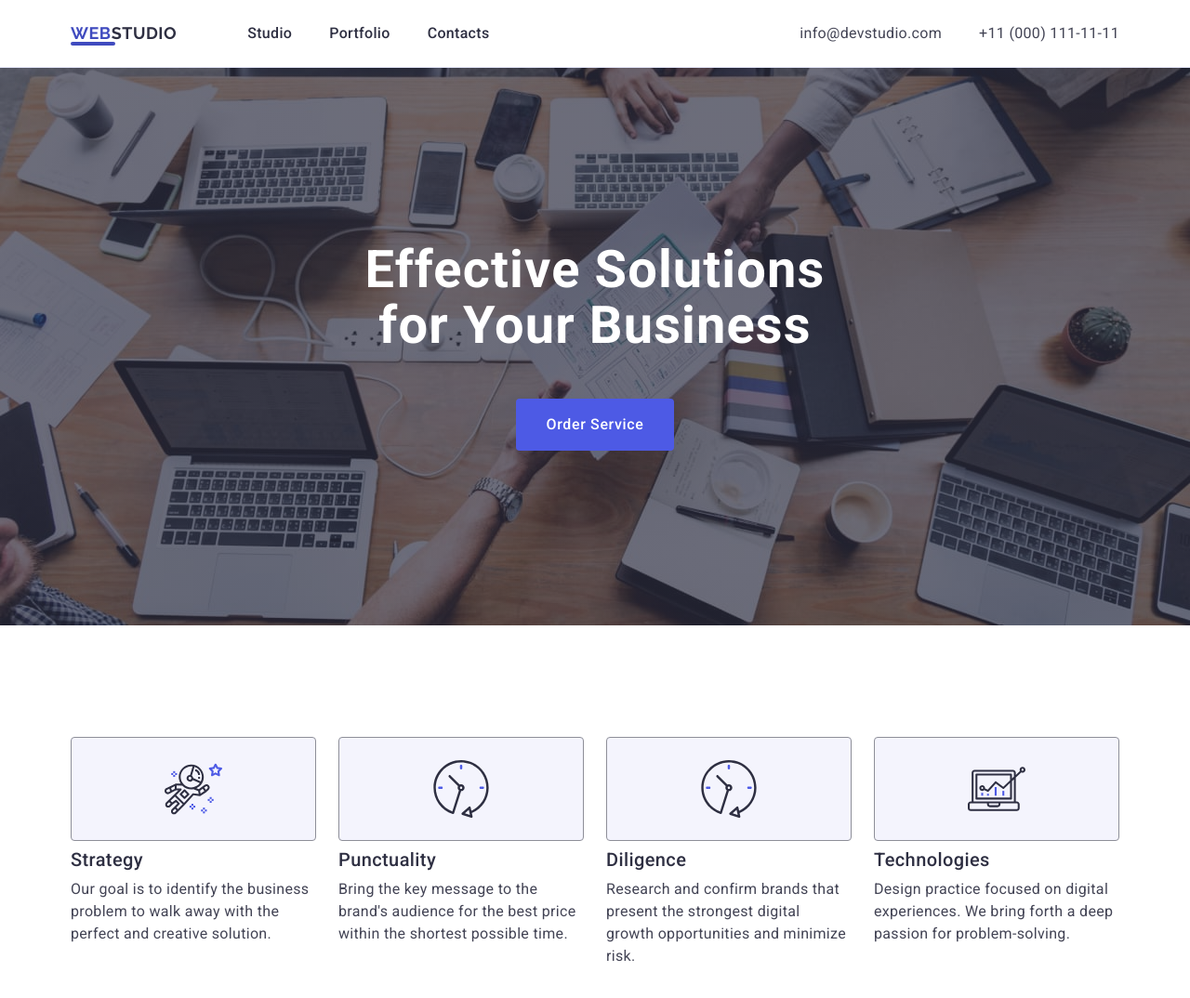
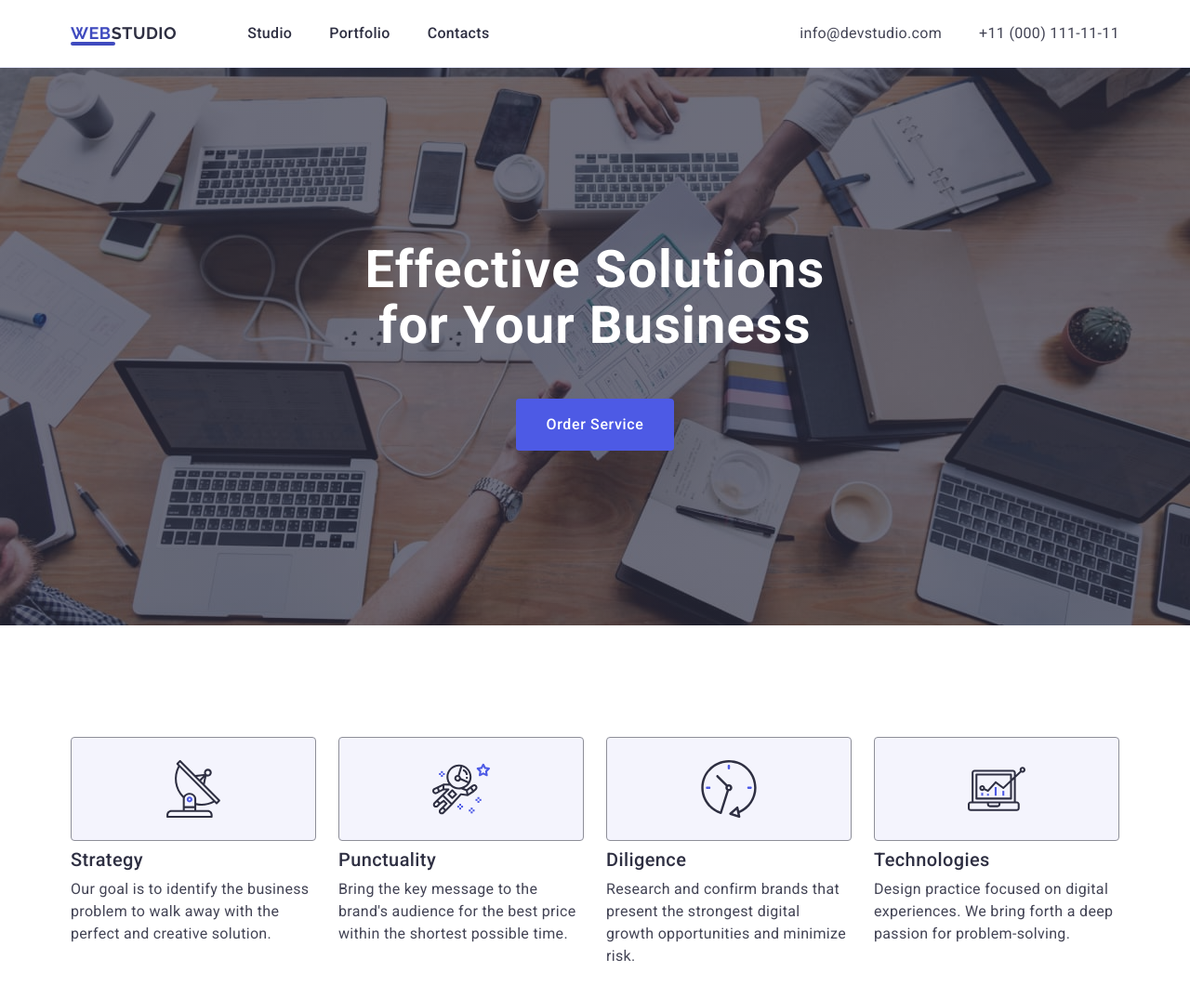
Before and after one commit to SofiiaKamkova/goit-markup-hw-004, a plain HTML site: page index.html in a window 1280 px wide. Shown: the top 1074 px of the page at 93% size. Drawn offline with nearby package versions, Linux system fonts and the light colour scheme.

Commit message:
logo update

```diff
--- a/index.html
+++ b/index.html
@@ -71,7 +71,7 @@
                     <li class="benefits-form-list">
                         <div class="sprite-benefits">
                             <svg class="logo-icon" width="64" height="64" aria-label="icon antenna">
-                                <use href="./images.people/icons.svg#icon-astronaut"></use>
+                                <use href="./images.people/icons.svg#icon-antenna"></use>
                             </svg>
                         </div>
                         <h3 class="benefits-list">Strategy</h3>
@@ -83,7 +83,7 @@
                     <li class="benefits-form-list">
                         <div class="sprite-benefits">
                             <svg class="logo-icon" width="64" height="64" aria-label="icon astronaut">
-                                <use href="./images.people/icons.svg#icon-clock"></use>
+                                <use href="./images.people/icons.svg#icon-astronaut"></use>
                             </svg>
                         </div>
                         <h3 class="benefits-list">Punctuality</h3>
```
